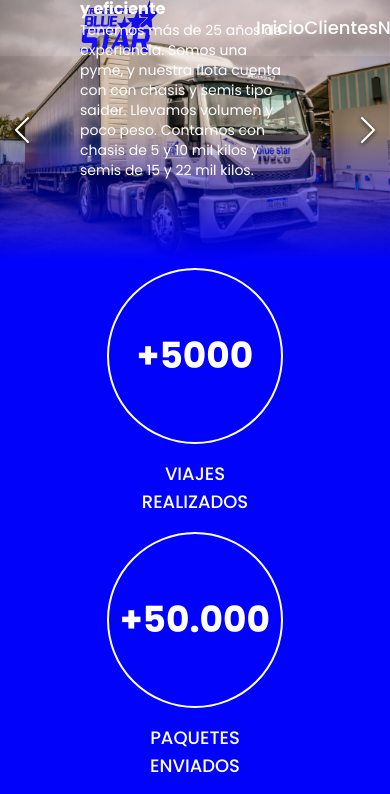
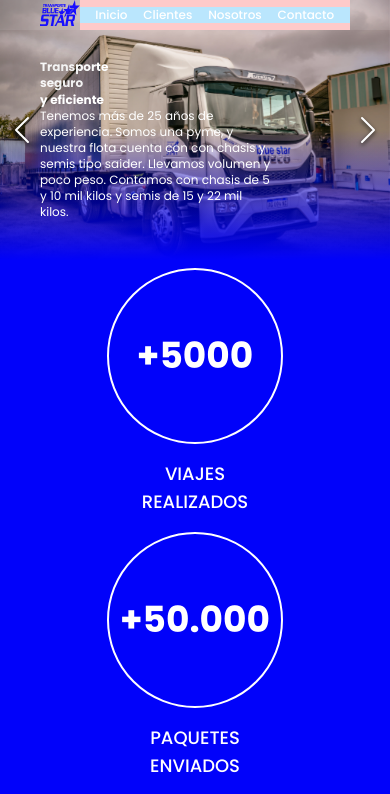
Before and after one commit to FrancoRutigliano/bluestar_Transportes, a React (Vite) app: page / in a window 390 px wide. Shown: the top 794 px of the page. Built offline with nearby package versions, Linux system fonts and the light colour scheme.

Commit message:
responsive advances on header

```diff
--- a/src/componentes/Header.tsx
+++ b/src/componentes/Header.tsx
@@ -40,10 +40,10 @@ export const Header = () => {
 </div> */}
 
 <div className="custom-gallery lg:h-screen position-relative">
-  <div className='absolute bottom-20 left-20 z-50 '>
+  <div className='absolute  bottom-10 lg:bottom-20 left-10 lg:left-20 z-50 '>
 
-  <h1 className='  lg:text-[4.8rem] text-white font-bold leading-snug sm:leading-normal xl:leading-normal' style={{ textShadow: '1px 1px 30px black' }}>Transporte <span className='block sm:inline'> seguro </span>  <span className='sm:block'>y eficiente</span></h1>
-  <p className="text-sm sm:text-lg lg:text-2xl w-2/3 xl:w-[40rem] text-white">Tenemos más de 25 años de experiencia. Somos una pyme, y nuestra flota cuenta con con chasis y semis tipo saider. Llevamos volumen y poco peso. Contamos con chasis de 5 y 10 mil kilos y semis de 15 y 22 mil kilos.</p>
+  <h1 className=' text-xs lg:text-[4.8rem] text-white font-bold leading-snug sm:leading-normal xl:leading-normal' style={{ textShadow: '1px 1px 30px black' }}>Transporte <span className='block sm:inline'> seguro </span>  <span className='sm:block'>y eficiente</span></h1>
+  <p className="text-xs sm:text-lg lg:text-2xl w-2/3 xl:w-[40rem] text-white">Tenemos más de 25 años de experiencia. Somos una pyme, y nuestra flota cuenta con con chasis y semis tipo saider. Llevamos volumen y poco peso. Contamos con chasis de 5 y 10 mil kilos y semis de 15 y 22 mil kilos.</p>
   </div>
   <ImageGallery items={images}
   showFullscreenButton={false}
--- a/src/componentes/Navbar.tsx
+++ b/src/componentes/Navbar.tsx
@@ -4,10 +4,10 @@ export const Navbar = () => {
   return (
     <nav className='flex justify-between bg-white/10 fixed top-0 left-0 w-full z-50 '>
         <div className='pb-1'>
-            <img src={icon} alt="BLUE STAR" className='w-20 ml-20  ' />
+            <img src={icon} alt="BLUE STAR" className='w-10 ml-10 lg:w-20 lg:ml-20  ' />
         </div>
-        <div className=' flex items-center lg:w-2/3 '>
-            <ul className='flex items-center w-2/3 justify-evenly text-white font-inter font-medium ml-44 text-lg   '>
+        <div className='flex w-[17rem] justify-center items-center lg:w-2/3 mr-10  bg-red-200  '>
+            <ul className=' bg-sky-200 flex w-full items-center lg:w-2/3 justify-evenly text-white font-inter font-medium lg:ml-44 text-xs lg:text-lg'>
                 <li><a href="#">Inicio</a></li>
                 <li><a href="#">Clientes</a></li>
                 <li><a href="#">Nosotros</a></li>
```
